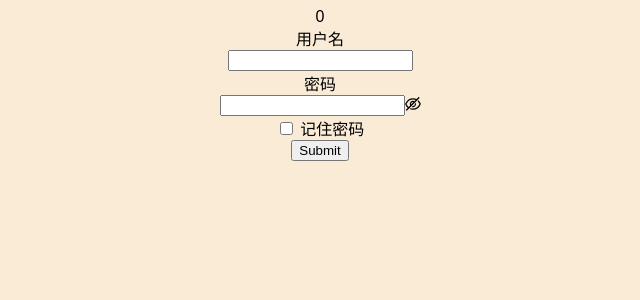
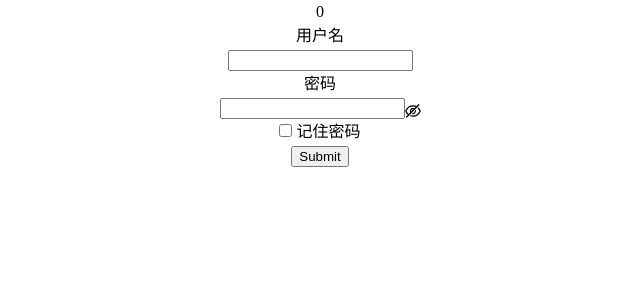
Before and after one commit to Tingclub/Commodity-Management, a Vue app: page /#/login in a window 1280 px wide. Shown: the top 300 px of the page, without its empty margins (320-960 px from the left). Built offline with nearby package versions, Linux system fonts and the light colour scheme.

Commit message:
feat: Sanitize添加跨浏览器的HTML元素的默认样式

```diff
--- a/index.html
+++ b/index.html
@@ -4,7 +4,7 @@
     <meta charset="UTF-8" />
     <link rel="icon" href="/favicon.ico" />
     <meta name="viewport" content="width=device-width, initial-scale=1.0" />
-    <title>App</title>
+    <title>框架搭建</title>
   </head>
   <body>
     <div id="app"></div>
--- a/package.json
+++ b/package.json
@@ -15,6 +15,7 @@
     "@vitejs/plugin-vue-jsx": "^1.3.10",
     "ant-design-vue": "^3.2.9",
     "husky": "^8.0.1",
+    "sanitize.css": "^13.0.0",
     "sass": "^1.52.2",
     "unplugin-auto-import": "^0.9.2",
     "vite-plugin-eslint": "^1.6.1",
--- a/src/App.vue
+++ b/src/App.vue
@@ -1,24 +1,17 @@
 <template>
-  <div id="app">
+  <ConfigProvider :locale="zhCN">
     <router-view />
-  </div>
+  </ConfigProvider>
 </template>
 
 <script lang="ts" setup>
-
+import { ConfigProvider } from 'ant-design-vue'
+import zhCN from 'ant-design-vue/es/locale/zh_CN'
+console.log('my config env: ', import.meta.env)
 </script>
 <style lang="scss" scoped>
-html,
-body,
-#app {
-  height: 100%;
-  width: 100%;
-  margin: 0;
-  padding: 0;
-  -webkit-font-smoothing: antialiased;
-  display: inline;
-  -moz-osx-font-smoothing: grayscale;
-  font-family: "PingFang SC", Arial, "Hiragino Sans GB", "Microsoft Yahei",
-    "Microsoft Sans Serif", "WenQuanYi Micro Hei", sans-serif;
+.app{
+  height: 100vh;
+  overflow: hidden;
 }
 </style>
--- a/src/components/login/index.vue
+++ b/src/components/login/index.vue
@@ -4,11 +4,12 @@
     {{ store.state.count }}
     <a-form
       :model="formState"
+      layout="inline"
       name="basic"
       :label-col="{ span: 8 }"
       :wrapper-col="{ span: 16 }"
       autocomplete="off"
-      class="loginform"
+      class="login-form"
     >
       <a-form-item
         label="用户名"
@@ -70,6 +71,20 @@ console.log('msg', msg)
     width: 40%;
     height: 30%;
     margin: 0 auto;
+    .ant-form-item{
+      display: flex;
+    }
+    #components-form-demo-normal-login .login-form-wrap {
+      display: flex;
+      align-items: center;
+      justify-content: space-between;
+    }
+    #components-form-demo-normal-login .login-form-forgot {
+      margin-bottom: 24px;
+    }
+    #components-form-demo-normal-login .login-form-button {
+      width: 100%;
+    }
   }
 }
 </style>
--- a/src/main.ts
+++ b/src/main.ts
@@ -6,7 +6,8 @@ import AntD from 'ant-design-vue'
 import { createFromIconfontCN } from '@ant-design/icons-vue'
 
 // 全局样式
-import './styles/index.scss'
+import 'sanitize.css'
+import '@/styles/index.scss'
 // 图标
 const Fonts = createFromIconfontCN({
   scriptUrl: '//at.alicdn.com/t/font_3243513_tpd19zgtmy.js'
--- a/src/styles/common.scss
+++ b/src/styles/common.scss
@@ -1,4 +1,5 @@
-$color: red;
 body{
-  background-color: antiquewhite;
+  // width: 100%;
+
+  // background-color: antiquewhite;
 }
```
Also changed, not shown: 1 other file (tests, documents, lock files or other folders).
